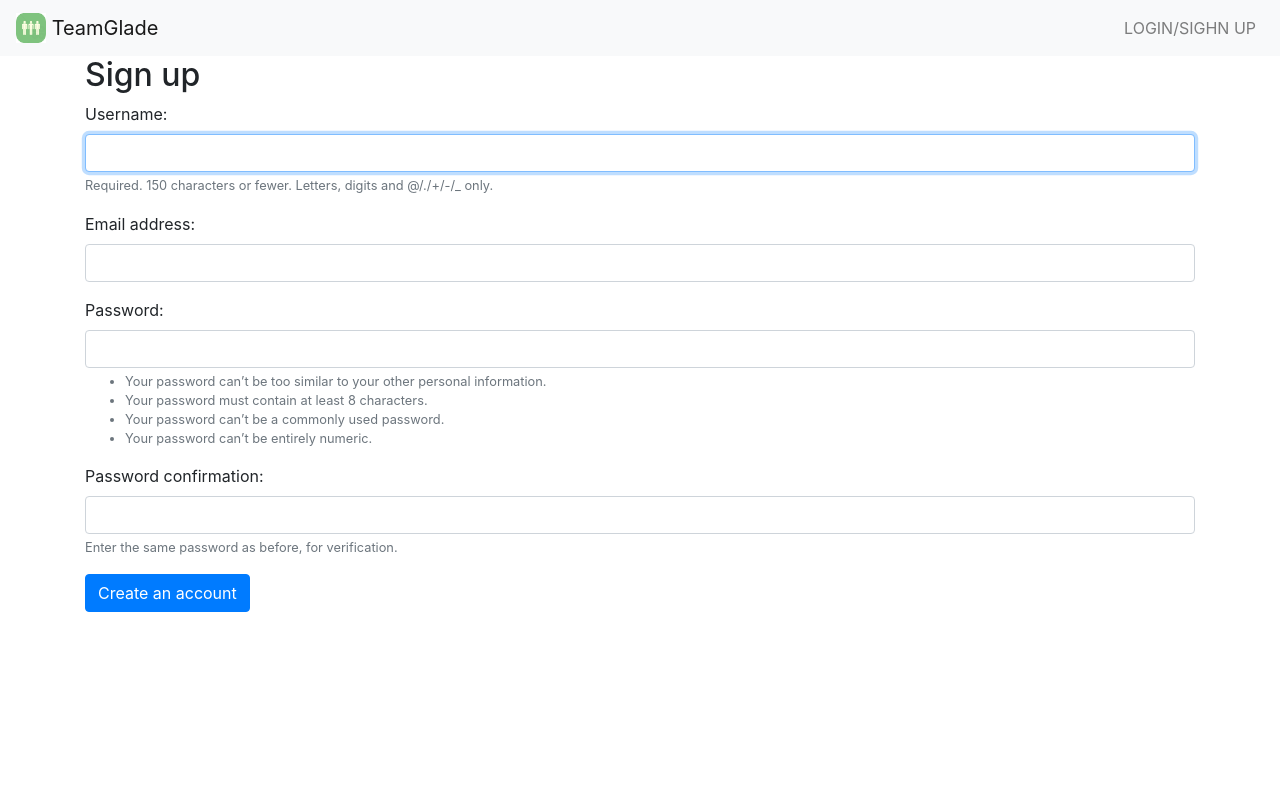
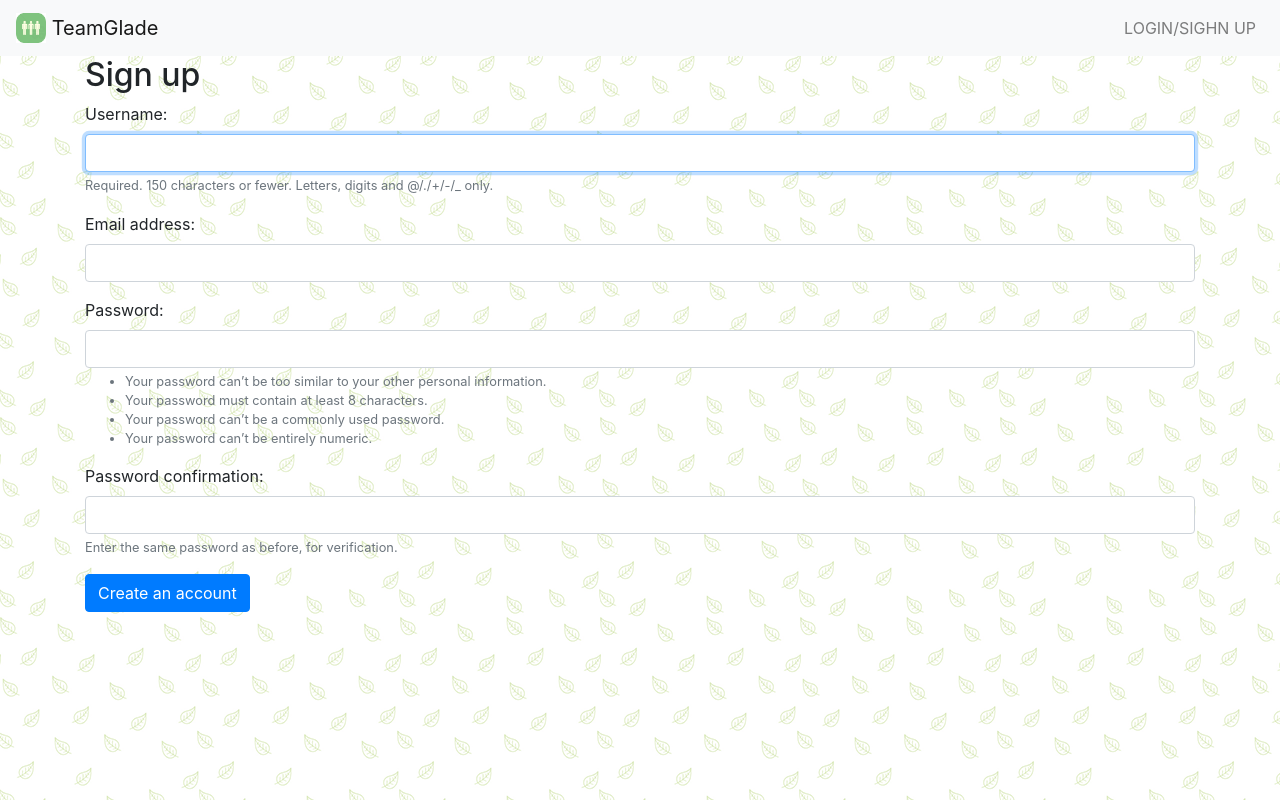
Before and after one commit to eugder/teamglade, a Django app: page /accounts/signup/ in a window 1280 px wide. Run offline with Django 4.2, Linux system fonts and the light colour scheme; some libraries are stand-ins or nearby versions.

Commit message:
signup background added

```diff
--- /dev/null
+++ b/teamglade/accounts/static/accounts.css
@@ -0,0 +1,3 @@
+body {
+  background-image: url(./images/leaves.webp);
+}
--- a/teamglade/accounts/templates/signup.html
+++ b/teamglade/accounts/templates/signup.html
@@ -1,4 +1,10 @@
 {% extends 'base.html' %}
+
+{% load static %}
+
+{% block stylesheet %}
+  <link rel="stylesheet" href="{% static 'accounts.css' %}">
+{% endblock %}
 
 {% block content %}
   <div class="container">
--- a/teamglade/rooms/templates/base.html
+++ b/teamglade/rooms/templates/base.html
@@ -5,6 +5,10 @@
     <meta charset="utf-8">
     <title>{% block title %}TeamGlade{% endblock %}</title>
     <link rel="stylesheet" href="{% static 'bootstrap.min.css' %}">
+    {% block stylesheet %}{% endblock %}
+    <!-- <style>
+      body {background-image: url('{% static 'images/leaves.webp' %}');}
+    </style> -->
   </head>
   <body>
     <nav class="navbar navbar-expand-lg navbar-light bg-light">
```
Also changed, not shown: teamglade/accounts/static/images/leaves.webp (added).
